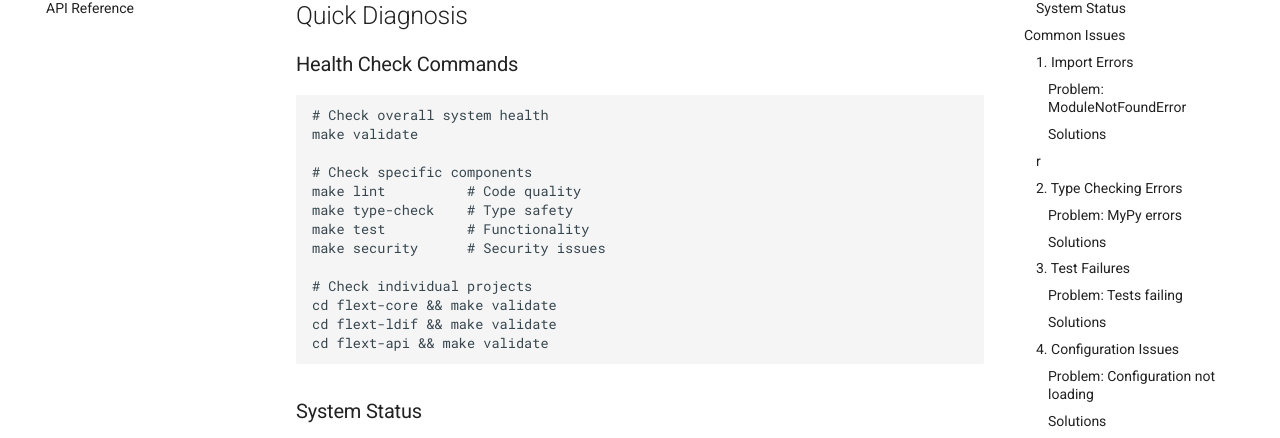
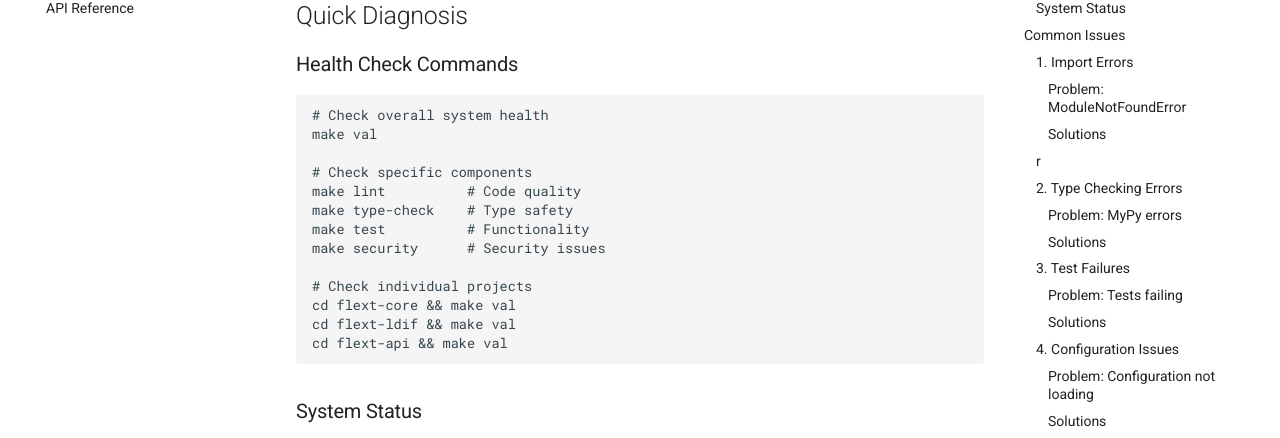
Before and after one commit to flext-sh/flext-dbt-ldap, an MkDocs documentation site: the page built from docs/guides/troubleshooting.md, in a window 1280 px wide and 900 px high, scrolled down 1243 px. Shown: the part 154-592 px from the top of the window. Built offline with MkDocs 1.6.1 and Material for MkDocs 9.7.7, drawn with Linux system fonts in a browser that asks for light colours; comment, search, counter and statistics services are not loaded; some of the changed text lies outside the part shown.

Commit message:
chore: refactor migration

````diff
--- a/docs/guides/troubleshooting.md
+++ b/docs/guides/troubleshooting.md
@@ -49,7 +49,7 @@ This guide covers common issues, their solutions, and debugging techniques for F
 
 ```bash
 # Check overall system health
-make validate
+make val
 
 # Check specific components
 make lint          # Code quality
@@ -58,9 +58,9 @@ make test          # Functionality
 make security      # Security issues
 
 # Check individual projects
-cd flext-core && make validate
-cd flext-ldif && make validate
-cd flext-api && make validate
+cd flext-core && make val
+cd flext-ldif && make val
+cd flext-api && make val
 ```
 
 ### System Status
@@ -672,10 +672,10 @@ monitor_cpu()
 
    ```bash
    # System health check
-   make validate
+   make val
 
    # Project-specific check
-   cd flext-core && make validate
+   cd flext-core && make val
    ```
 
 1. **Check Logs**
````
Also changed, not shown: other parts of docs/guides/troubleshooting.md (+2 -2 lines), docs/guides/development.md (+10 -10 lines), docs/guides/testing.md (+1 -1 lines), 9 other files.
